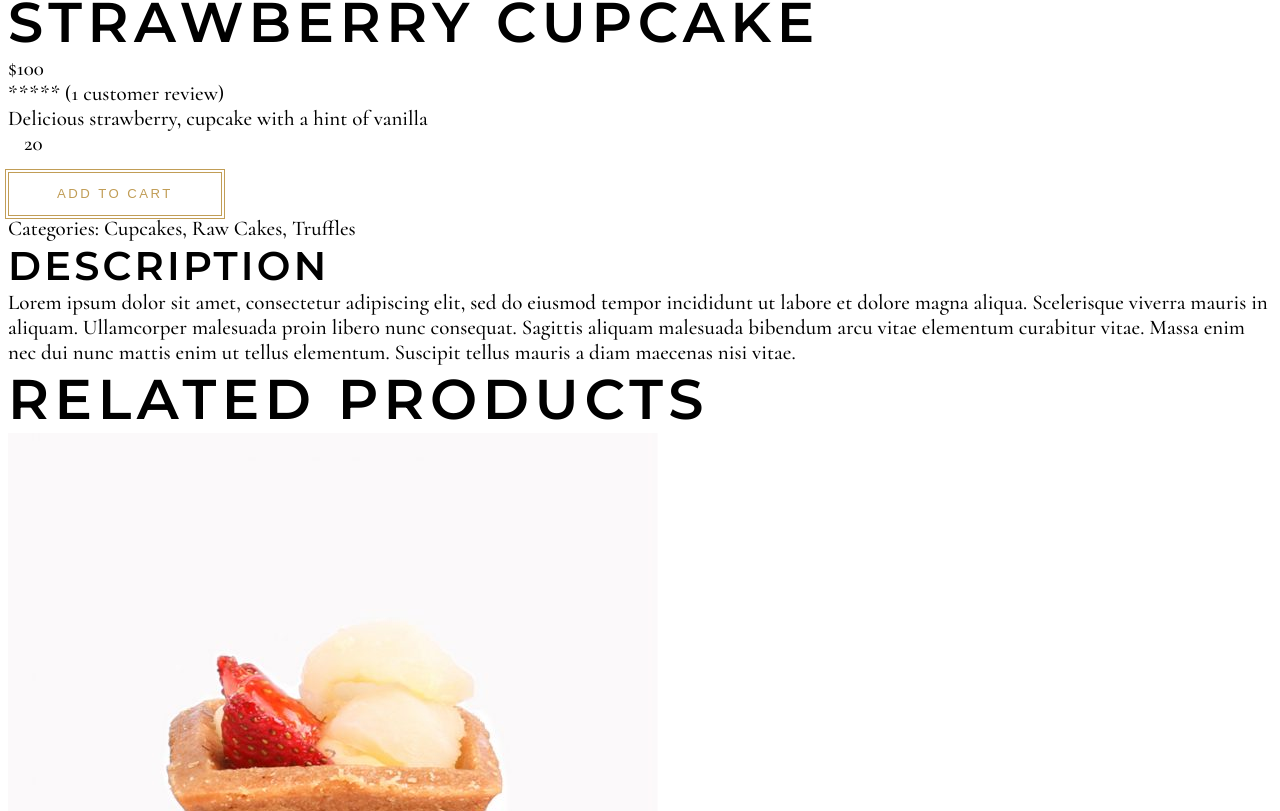
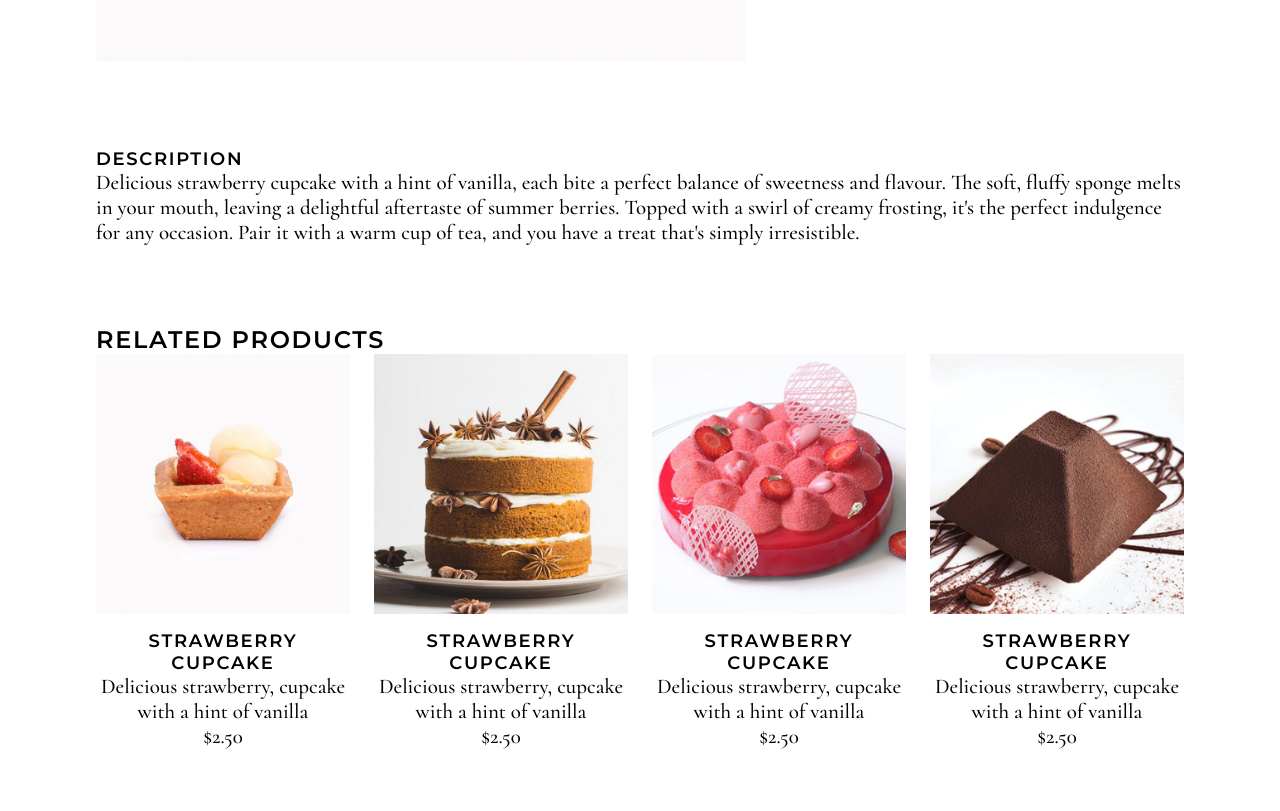
Before and after one commit to devmanoshri/Crave-cake, an Angular app: page /products/details/1 in a window 1280 px wide. Shown: the part 1189-2000 px from the top of the page. Built offline with nearby package versions, Linux system fonts and the light colour scheme; some icons are missing.

Commit message:
update: product-details component

```diff
--- a/src/app/pages/product-details/product-details.component.html
+++ b/src/app/pages/product-details/product-details.component.html
@@ -1,47 +1,75 @@
 <app-hero-image pageTitle="Shop"></app-hero-image>
-<div class="container-fluid">
-  <div class="product-container">
+<div class="container-fluid px-10">
+  <div class="container my-10">
+    <div class="product-container display-flex">
       <div class="product-image">
         <img
-        src="/assets/images/products/shop-img(3).jpg"
+          src="/assets/images/products/shop-img({{ productID }}).jpg"
           alt="product-image-3"
         />
       </div>
-    <div class="product-details">
-      <h2>Strawberry Cupcake</h2>
+      <div class="product-details ml-5 display-flex">
+        <h3>Strawberry Cupcake</h3>
         <div class="price">$100</div>
         <div class="rating">***** (1 customer review)</div>
         <p class="varieties">
           Delicious strawberry, cupcake with a hint of vanilla
         </p>
-      <div class="quantity">
+        <div class="quantity-container">
           <i class="ph ph-minus"></i><span class="quantity mx-2">20</span
           ><i class="ph ph-plus"></i>
         </div>
         <div class="add-to-cart-container">
           <button class="btn btn-secondary mt-2">Add to Cart</button>
         </div>
-      <div class="categories">Categories: Cupcakes, Raw Cakes, Truffles</div>
-    </div>
-  </div>
-  <div class="product-description">
-    <h3>description</h3>
-    <div>
-      Lorem ipsum dolor sit amet, consectetur adipiscing elit, sed do eiusmod
-      tempor incididunt ut labore et dolore magna aliqua. Scelerisque viverra
-      mauris in aliquam. Ullamcorper malesuada proin libero nunc consequat.
-      Sagittis aliquam malesuada bibendum arcu vitae elementum curabitur vitae.
-      Massa enim nec dui nunc mattis enim ut tellus elementum. Suscipit tellus
-      mauris a diam maecenas nisi vitae.
-    </div>
-  </div>
-  <div class="related-products">
-    <h2>Related products</h2>
-    <div class="related-images">
-        <img src="/assets/images/products/shop-img(1).jpg" alt="" >
-        <img src="/assets/images/products/shop-img(2).jpg" alt="" >
-        <img src="/assets/images/products/shop-img(3).jpg" alt="" >
-        <img src="/assets/images/products/shop-img(4).jpg" alt="" >
+        <div class="categories">
+          Categories:
+          <span class="categories-text">Cupcakes, Raw Cakes, Truffles</span>
         </div>
       </div>
     </div>
+    <div class="product-description my-10">
+      <h5>description</h5>
+      <div>
+        Delicious strawberry cupcake with a hint of vanilla, each bite a perfect
+        balance of sweetness and flavour. The soft, fluffy sponge melts in your
+        mouth, leaving a delightful aftertaste of summer berries. Topped with a
+        swirl of creamy frosting, it's the perfect indulgence for any occasion.
+        Pair it with a warm cup of tea, and you have a treat that's simply
+        irresistible.
+      </div>
+    </div>
+
+    <div class="related-products">
+      <h4>Related products</h4>
+      <div class="product-list display-grid text-center mb-10">
+        @for (item of [1,2,3,4]; let i = $index; track item) {
+        <div class="product-card">
+          <div class="image-container">
+            <img
+              src="/assets/images/products/shop-img({{ i + 1 }}).jpg"
+              alt="Cupcake {{ i + 1 }}"
+            />
+            <div class="add-to-cart-container">
+              <a href=""><i class="ph ph-basket"></i> Add to cart</a>
+            </div>
+          </div>
+          <div class="product-info mt-2">
+            <a
+              routerLink="/products/details/{{ i + 1 }}"
+              routerLinkActive="active"
+            >
+              <h5>Strawberry Cupcake</h5>
+              <p class="varieties">
+                Delicious strawberry, cupcake with a hint of vanilla
+              </p>
+              <div class="price">$2.50</div>
+            </a>
+            <!-- <button class="btn btn-secondary mt-2">Add to Cart</button> -->
+          </div>
+        </div>
+        }
+      </div>
+    </div>
+  </div>
+</div>
--- a/src/app/pages/product-details/product-details.component.scss
+++ b/src/app/pages/product-details/product-details.component.scss
@@ -0,0 +1,82 @@
+.product-container {
+  .product-details {
+    flex-direction: column;
+    gap: 25px;
+
+    .price {
+      font-size: 2rem;
+    }
+    .quantity-container {
+      i {
+        cursor: pointer;
+      }
+      i:hover {
+        color: var(--color-gold);
+      }
+      .quantity {
+        font-size: 1.5rem;
+      }
+    }
+    .categories-text {
+      color: var(--color-gray);
+    }
+  }
+}
+
+.product-list {
+  grid-template-columns: repeat(auto-fill, minmax(250px, 1fr));
+
+  grid-gap: 24px;
+  justify-content: center;
+  .product-card {
+    .image-container {
+      position: relative;
+      overflow: hidden;
+      img {
+        width: 100%;
+        transform: scale(1.06);
+        transition: transform 0.8s ease-out;
+      }
+      .add-to-cart-container {
+        opacity: 0;
+        display: flex;
+        position: absolute;
+        top: 0;
+        bottom: 0;
+        left: 0;
+        right: 0;
+        z-index: 10;
+        justify-content: center;
+        align-items: center;
+        transition: opacity 0.4s ease-out;
+        background-color: rgba(255, 255, 255, 0.8);
+        a {
+          color: var(--color-gold);
+          text-decoration: none;
+          text-transform: uppercase;
+          letter-spacing: 2.5px;
+          font-family: var(--font-block);
+          font-weight: 600;
+          font-size: 1rem;
+        }
+      }
+      &:hover {
+        img {
+          transform: scale(1);
+        }
+        .add-to-cart-container {
+          opacity: 1;
+        }
+      }
+    }
+    .product-info {
+      a {
+        text-decoration: none;
+        color: var(--color-primary);
+      }
+      a:hover {
+        color: var(--color-gold);
+      }
+    }
+  }
+}
--- a/src/app/pages/product-details/product-details.component.ts
+++ b/src/app/pages/product-details/product-details.component.ts
@@ -1,11 +1,21 @@
 import { Component } from '@angular/core';
 import { HeroImageComponent } from '../../components/common/hero-image/hero-image.component';
+import { ActivatedRoute, RouterModule } from '@angular/router';
 
 @Component({
   selector: 'app-product-details',
   standalone: true,
-  imports: [HeroImageComponent],
+  imports: [HeroImageComponent, RouterModule],
   templateUrl: './product-details.component.html',
   styleUrl: './product-details.component.scss',
 })
-export class ProductDetailsComponent {}
+export class ProductDetailsComponent {
+  productID: string = '';
+  constructor(private route: ActivatedRoute) {}
+
+  ngOnInit(): void {
+    this.route.params.subscribe((params) => {
+      this.productID = params['id'];
+    });
+  }
+}
--- a/src/app/pages/product-list/product-list.component.html
+++ b/src/app/pages/product-list/product-list.component.html
@@ -25,7 +25,7 @@
           </div>
         </div>
         <div class="product-info mt-2">
-          <a routerLink="/products/details/1" routerLinkActive="active">
+          <a routerLink="/products/details/{{ i + 1 }}" routerLinkActive="active">
             <h5>Strawberry Cupcake</h5>
             <p class="varieties">
               Delicious strawberry, cupcake with a hint of vanilla
```
Lines whose indentation alone changed are shown as unchanged.
